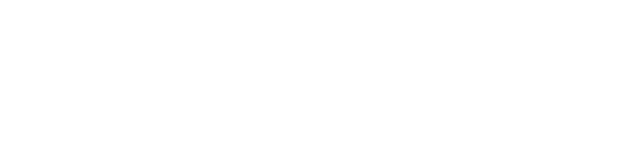
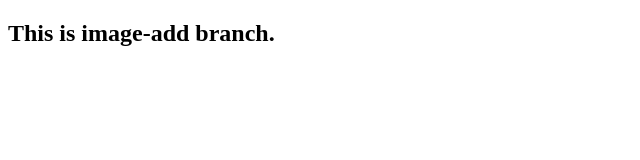
Before and after one commit to rnrabi/testing-hero, a plain HTML site: page index.html in a window 1280 px wide. Shown: the whole page, without its empty margins (0-640 px from the left). Drawn offline with Linux system fonts and the light colour scheme.

Commit message:
commit for image-branch

```diff
--- a/index.html
+++ b/index.html
@@ -13,5 +13,6 @@
     <div class="box3"></div>
     <div class="box4"></div>
     <div class="box5"></div>
+    <h2>This is image-add branch. </h2>
 </body>
 </html>
```
